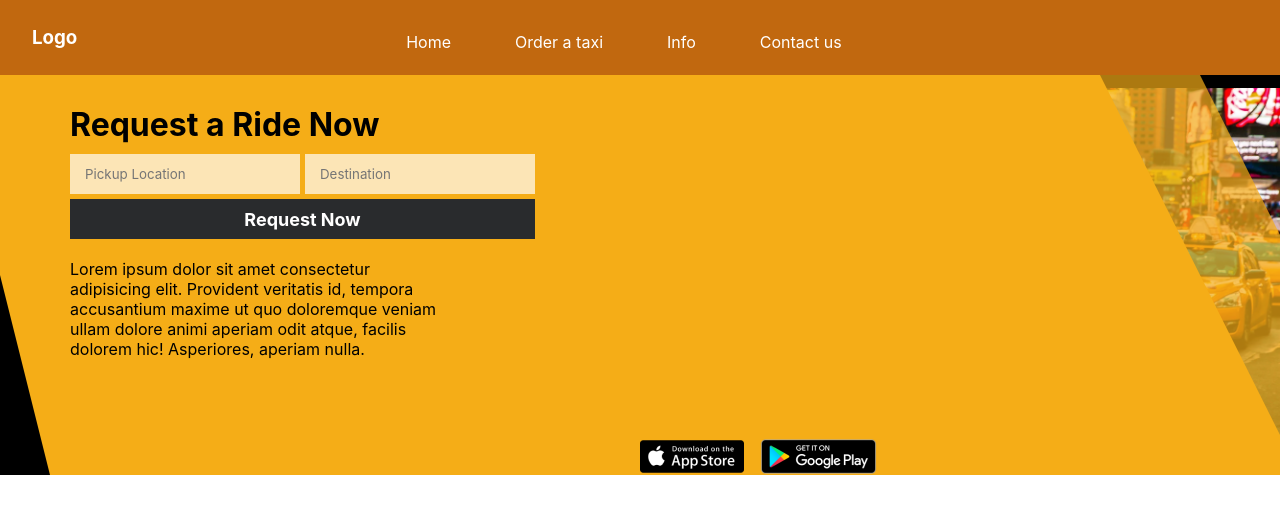
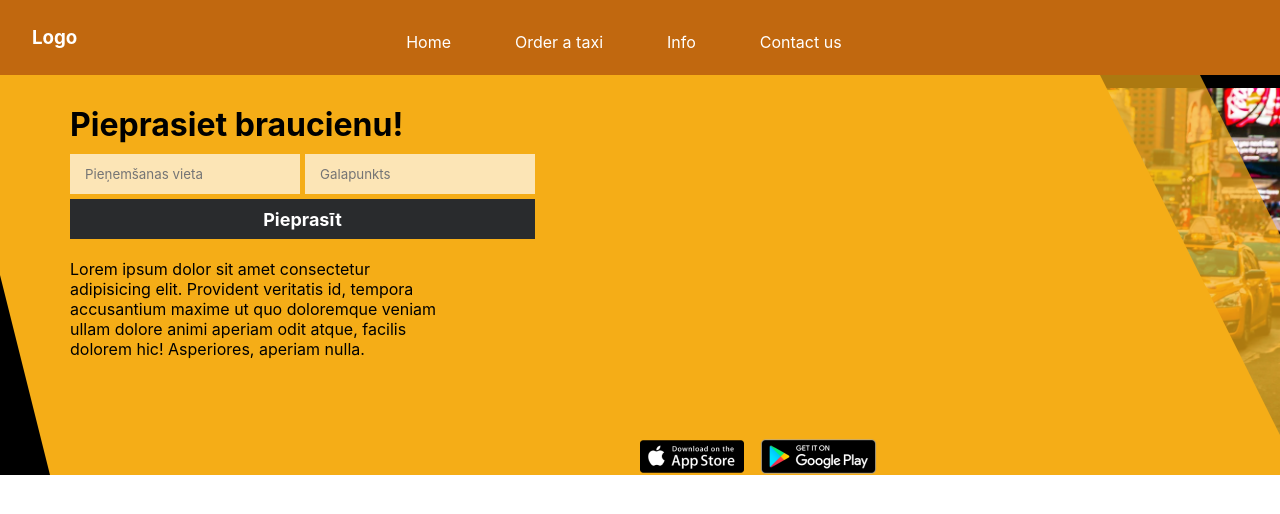
Before and after one commit to MarcelMorningstar/dash-website, a React (Create React App) app: page / in a window 1280 px wide. Shown: the top 514 px of the page. Built offline with nearby package versions, Linux system fonts and the light colour scheme.

Commit message:
Google map on field click, translation

```diff
--- a/package.json
+++ b/package.json
@@ -7,8 +7,10 @@
     "@testing-library/react": "^13.4.0",
     "@testing-library/user-event": "^13.5.0",
     "dotenv": "^16.0.3",
+    "google-map-react": "^2.2.0",
     "react": "^18.2.0",
     "react-dom": "^18.2.0",
+    "react-google-maps": "^9.4.5",
     "react-icons": "^4.7.1",
     "react-scripts": "5.0.1",
     "web-vitals": "^2.1.4"
--- a/src/Styles/main.css
+++ b/src/Styles/main.css
@@ -135,3 +135,9 @@ header .nav-btn{
     padding-top: 80px;
     padding-left: 50%;
 }
+
+.ride-header-map-wrapper{
+    background-color: white;
+    width:400px;
+    height:300px;
+}
--- a/src/components/RideForm.js
+++ b/src/components/RideForm.js
@@ -1,6 +1,6 @@
 import {useState} from 'react';
 
-function RideForm(){
+function RideForm({setChoosing}){
     const [inputs, setInputs] = useState({});
 
     const handleChange = (event) => {
@@ -15,10 +15,10 @@ function RideForm(){
     }
 
     return (
-        <div className='ride-header-form'>
+        <div className='ride-header-form' style={{display:"inline-block"}}>
             <h1 style={{
                 paddingBottom:'10px'
-            }}>Request a Ride Now</h1>
+            }}>Pieprasiet braucienu!</h1>
             <form
                 onSubmit={handleSubmit}
                 style=
@@ -34,7 +34,8 @@ function RideForm(){
                     value={inputs.pickuplocation || ""}
                     className='input-text'
                     onChange={handleChange}
-                    placeholder="Pickup Location"
+                    placeholder="Pieņemšanas vieta"
+                    onClick={() => {setChoosing(true)}}
                 />
                 <input
                     type="text"
@@ -42,12 +43,13 @@ function RideForm(){
                     value={inputs.destination || ""}
                     className='input-text'
                     onChange={handleChange}
-                    placeholder="Destination"
+                    placeholder="Galapunkts"
+                    onClick={() => {setChoosing(true)}}
                 />
                 <input
                     type="submit"
                     style={{gridColumn:'span 2'}}
-                    value="Request Now"
+                    value="Pieprasīt"
                 />
             </form>
             <br/>
--- a/src/components/RideRequest.js
+++ b/src/components/RideRequest.js
@@ -1,12 +1,17 @@
 import React from 'react'
+import { useState } from 'react';
 import RideForm from './RideForm'
+import RideRequestMap from './RideRequestMap';
 import AppStoreWidget from '../imgs/appstore.png';
 import PlayStoreWidget from '../imgs/playstore.png';
 
 export default function RideRequest() {
+  const [isChoosing, setIsChoosing] = useState(false);
+
+  if(!isChoosing){
     return (
       <div className='ride-header-wrapper'>
-      <RideForm />
+        <RideForm setChoosing={setIsChoosing} />
         <div className='ride-header-widgets'>
           <img src={AppStoreWidget}/>
           <img src={PlayStoreWidget}/>
@@ -14,3 +19,18 @@ export default function RideRequest() {
       </div>
     )
   }
+  else{
+    return (
+      <div className='ride-header-wrapper'>
+        <RideForm setChoosing={setIsChoosing} />
+        <RideRequestMap />
+
+        <div className='ride-header-widgets'>
+          <img src={AppStoreWidget}/>
+          <img src={PlayStoreWidget}/>
+        </div>
+      </div>
+    )
+  }
+
+}
--- /dev/null
+++ b/src/components/RideRequestMap.js
@@ -0,0 +1,46 @@
+import React from "react";
+import GoogleMapReact from 'google-map-react';
+
+function RideRequestMap(){
+    return(
+        <div className='ride-header-map-wrapper' style={{
+            display:"inline-block",
+            position:"absolute",
+            marginTop:'20px',
+            marginLeft:'20px'
+          }}>
+            <RequestMapComponent />
+        </div>
+    );
+}
+
+function RequestMapComponent()
+{
+    const defaultProps = {
+        center: {lat: 40.73, lng: -73.93},
+        zoom: 12,
+    }
+
+    return (
+        <div className="google-map" style={{height:'100%', width:'100%'}}>
+            <GoogleMapReact
+                bootstrapURLKeys={{ key: process.env.REACT_APP_GOOGLE_API_KEY }}
+                defaultCenter={defaultProps.center}
+                defaultZoom={defaultProps.zoom}
+            >
+                <RequestMapMarker
+                    lat={defaultProps.center.lat}
+                    lng={defaultProps.center.lng}
+                    text="My Marker"
+                />
+            </GoogleMapReact>
+        </div>
+    )
+}
+
+function RequestMapMarker({text}){
+    return (
+        <div>{text}</div>
+    )
+}
+export default RideRequestMap;
--- a/src/index.js
+++ b/src/index.js
@@ -4,7 +4,5 @@ import App from './App';
 
 const root = ReactDOM.createRoot(document.getElementById('root'));
 root.render(
-  <React.StrictMode>
     <App />
-  </React.StrictMode>
 );
```
Also changed, not shown: 1 other file (tests, documents, lock files or other folders). Lines whose indentation alone changed are shown as unchanged.
